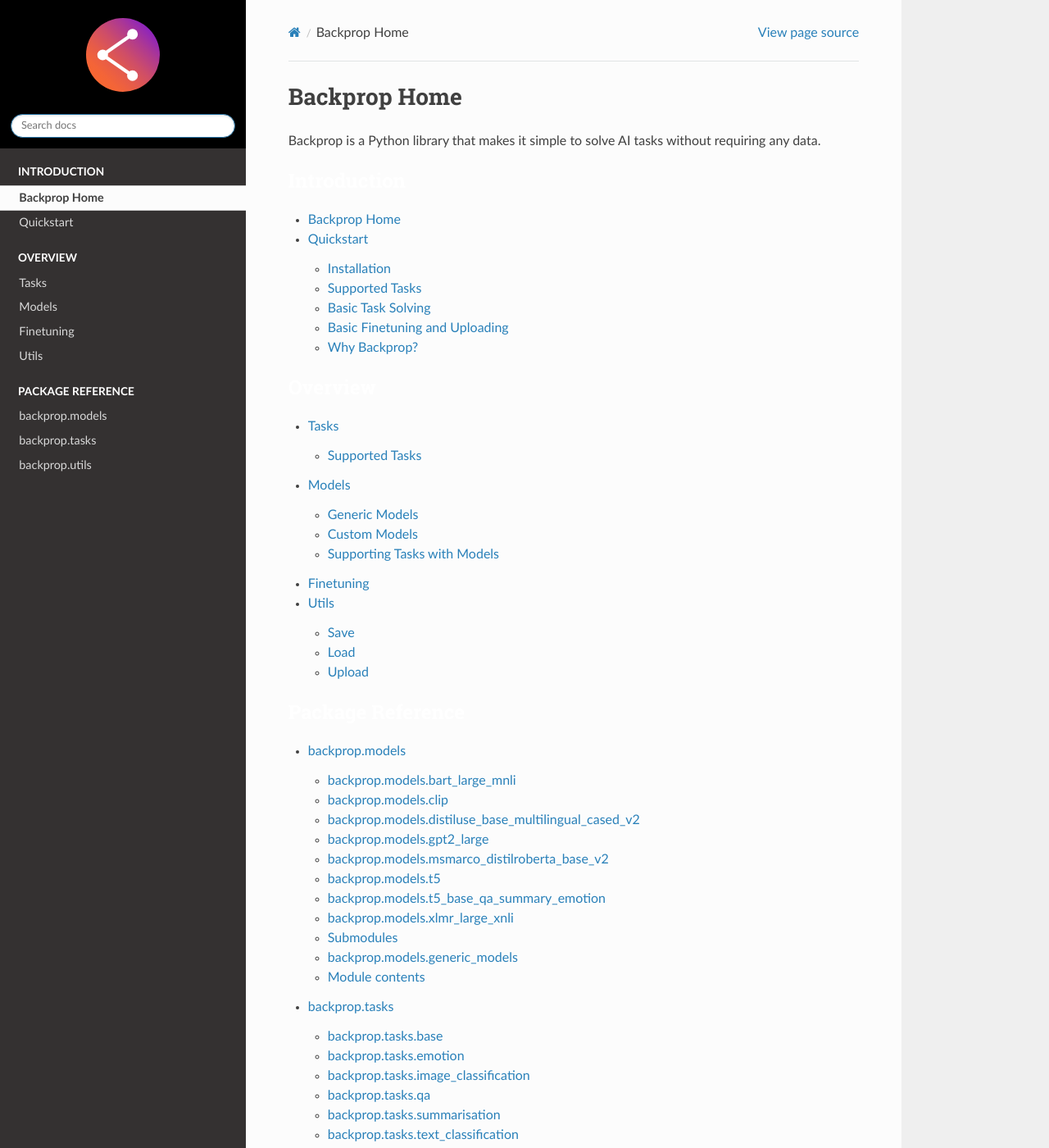
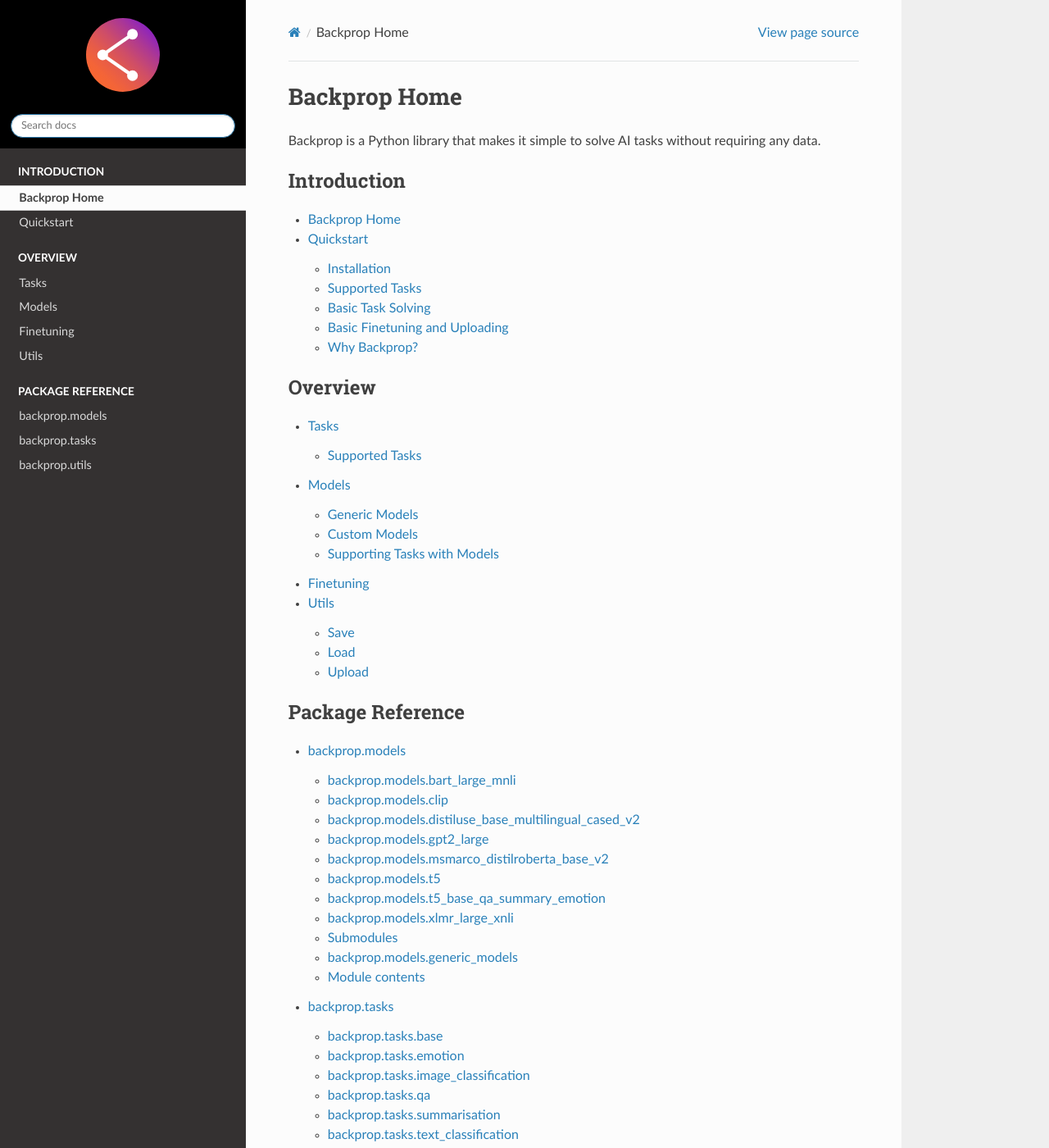
Before and after one commit to backprop-ai/backprop, a Sphinx documentation site: the page built from docs/source/index.rst, in a window 1280 px wide and 1400 px high. Shown: the whole window at 82% size. Built offline with Sphinx 7.4.7 and the Read the Docs theme 2.0.0, drawn with Linux system fonts in a browser that asks for light colours.

Commit message:
Fixed doc styling

```diff
--- a/docs/source/_templates/layout.html
+++ b/docs/source/_templates/layout.html
@@ -8,7 +8,7 @@
   }
 
 
-  .caption-text {
+  .wy-menu .caption-text {
     color: white;
   }
 </style>
```
